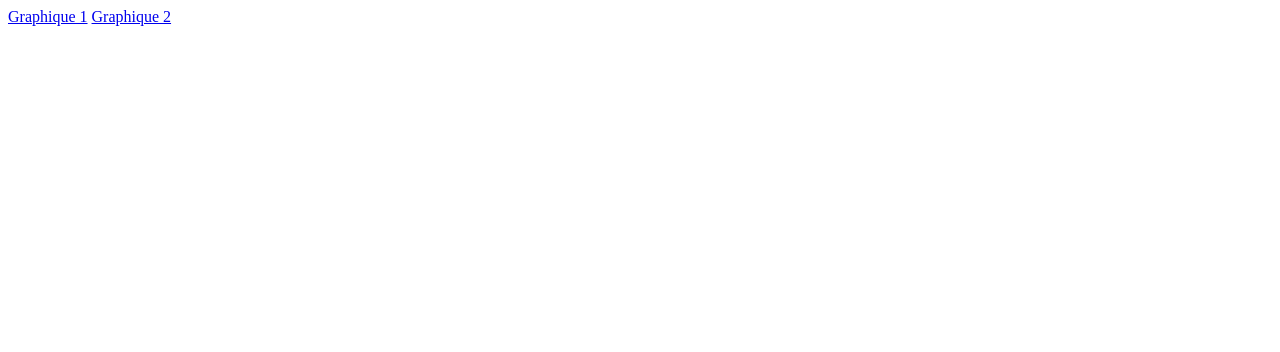
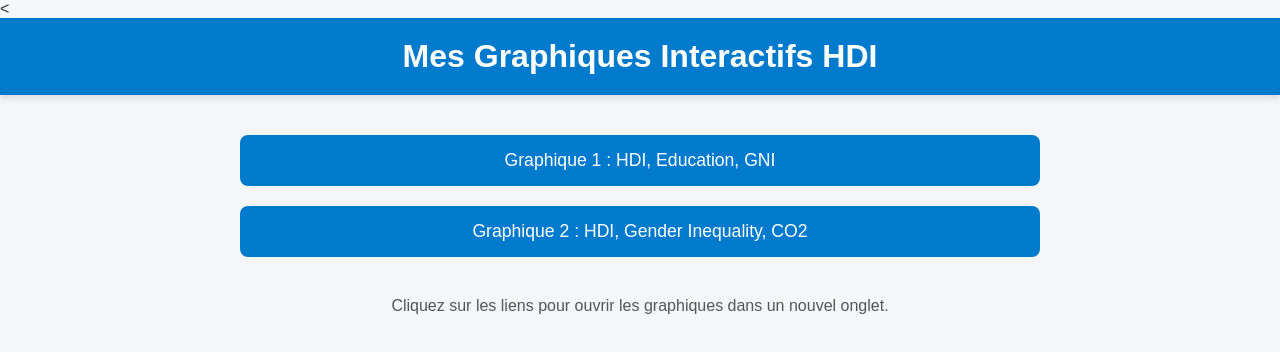
Before and after one commit to GregB-prog/M2-thesis---Exploring-development-index, a plain HTML site: page docs/index.html in a window 1280 px wide. Drawn offline with Linux system fonts and the light colour scheme.

Commit message:
Update index.html

```diff
--- a/docs/index.html
+++ b/docs/index.html
@@ -1,2 +1,79 @@
-<a href="interactive_graph.html" target="_blank">Graphique 1</a>
-<a href="interactive_graph_2.html" target="_blank">Graphique 2</a>
+<<!DOCTYPE html>
+<html lang="fr">
+<head>
+    <meta charset="UTF-8">
+    <title>Mes Graphiques HDI</title>
+    <style>
+        body {
+            font-family: Arial, sans-serif;
+            background-color: #f4f6f8;
+            color: #333;
+            margin: 0;
+            padding: 0;
+        }
+
+        header {
+            background-color: #007acc;
+            color: white;
+            padding: 20px 0;
+            text-align: center;
+            box-shadow: 0 4px 6px rgba(0,0,0,0.1);
+        }
+
+        h1 {
+            margin: 0;
+            font-size: 2em;
+        }
+
+        main {
+            max-width: 800px;
+            margin: 40px auto;
+            padding: 0 20px;
+        }
+
+        ul {
+            list-style: none;
+            padding: 0;
+        }
+
+        li {
+            margin: 20px 0;
+        }
+
+        a {
+            display: block;
+            background-color: #007acc;
+            color: white;
+            text-decoration: none;
+            padding: 15px;
+            border-radius: 8px;
+            transition: background-color 0.3s ease;
+            font-size: 1.1em;
+            text-align: center;
+        }
+
+        a:hover {
+            background-color: #005f99;
+        }
+
+        p {
+            text-align: center;
+            margin-top: 40px;
+            color: #555;
+        }
+    </style>
+</head>
+<body>
+    <header>
+        <h1>Mes Graphiques Interactifs HDI</h1>
+    </header>
+
+    <main>
+        <ul>
+            <li><a href="interactive_graph.html" target="_blank">Graphique 1 : HDI, Education, GNI</a></li>
+            <li><a href="interactive_graph_2.html" target="_blank">Graphique 2 : HDI, Gender Inequality, CO2</a></li>
+        </ul>
+        <p>Cliquez sur les liens pour ouvrir les graphiques dans un nouvel onglet.</p>
+    </main>
+</body>
+</html>
```
